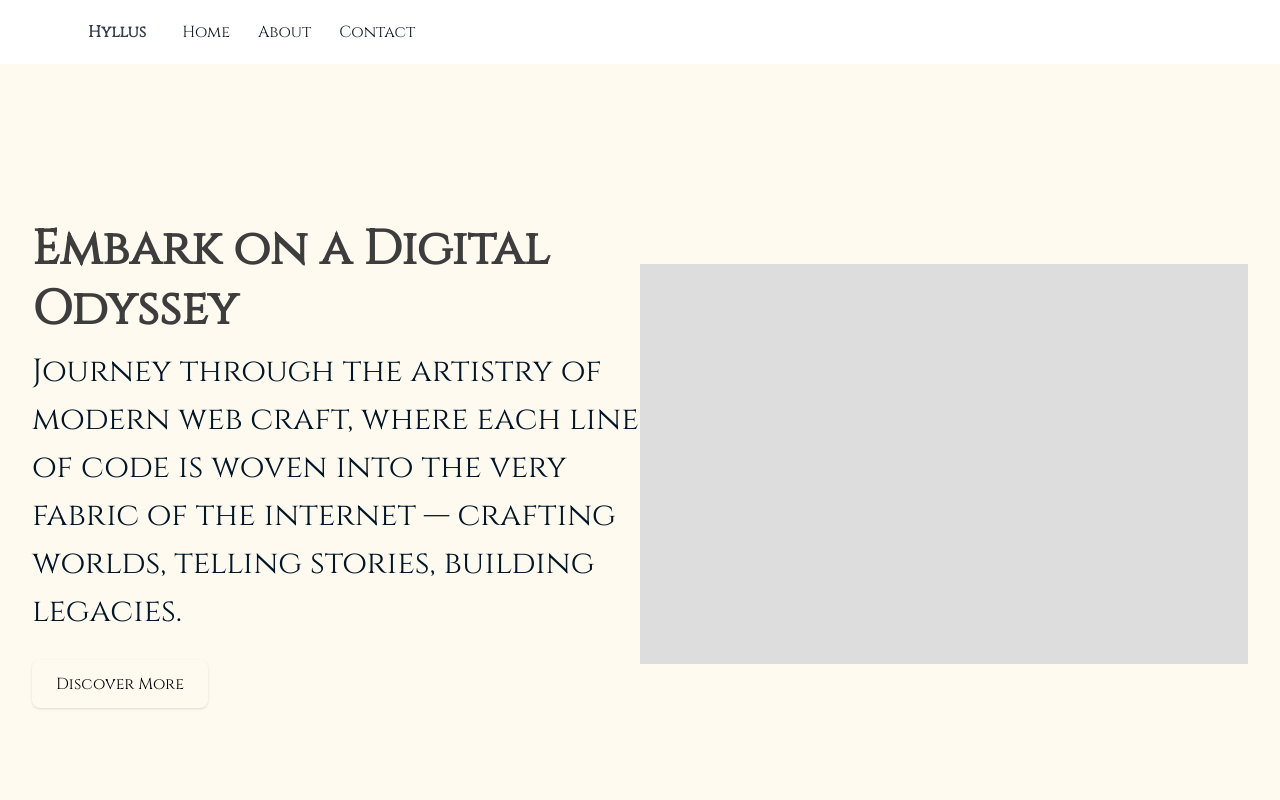
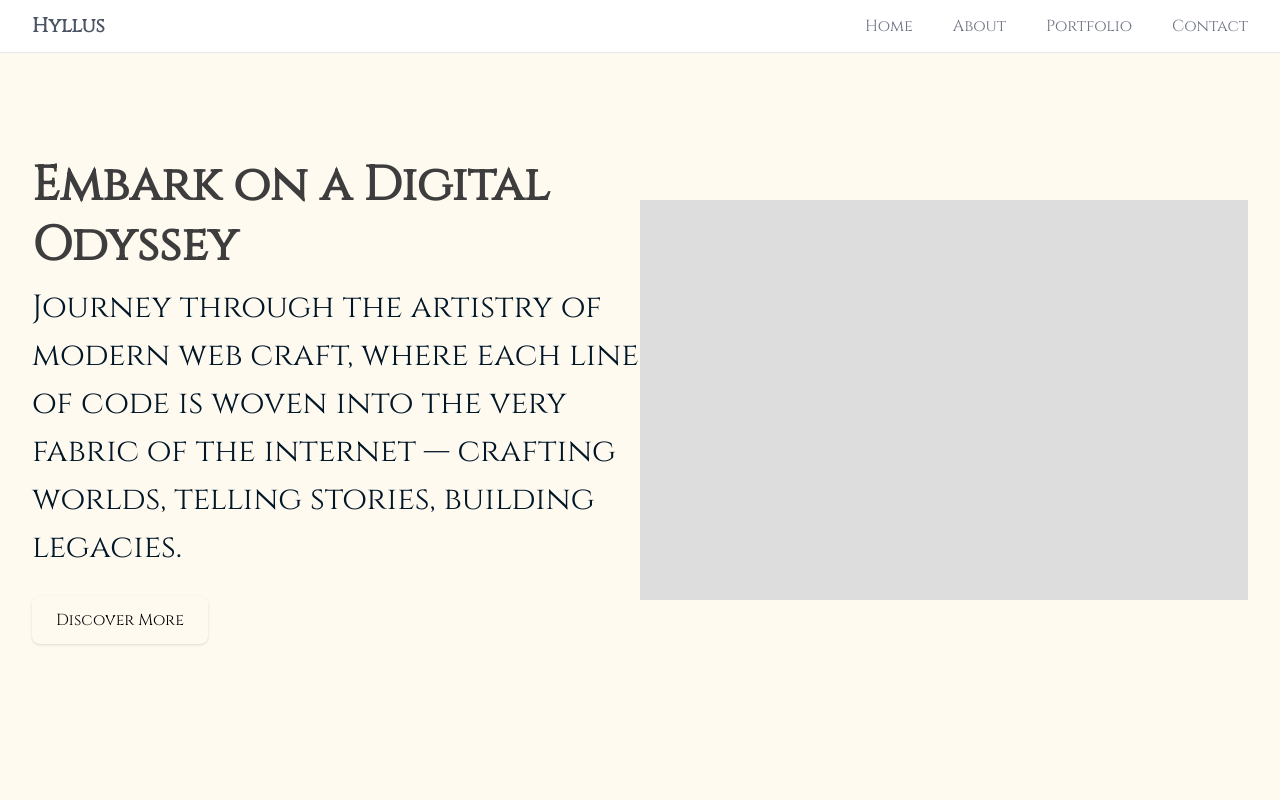
Before and after one commit to mkobaa/portfolio, a website: page index.html in a window 1280 px wide. Shown: the top 800 px of the page. Drawn offline with nearby package versions, Linux system fonts and the light colour scheme.

Commit message:
Add Tailwind CSS setup

```diff
--- a/index.html
+++ b/index.html
@@ -43,27 +43,62 @@
     </style>
 </head>
 <body>
-    <!-- Navbar -->
-    <nav class="bg-white text-gray-900">
-        <div class="max-w-6xl mx-auto px-4">
-            <div class="flex justify-between">
-                <div class="flex space-x-4">
-                    <div>
-                        <a href="#" class="flex items-center py-5 px-2 text-gray-700 hover:text-gray-900">
-                            <span class="font-bold">Hyllus</span>
-                        </a>
-                    </div>
+    <!-- Fixed Navbar -->
+    <nav class="fixed w-full top-0 z-10 bg-white border-b border-gray-200">
+        <div class="max-w-7xl mx-auto px-4 sm:px-6 lg:px-8">
+            <div class="flex justify-between items-center py-3 md:justify-start md:space-x-10">
 
-                    <!-- Primary Nav Menu -->
-                    <div class="hidden md:flex items-center space-x-1">
-                        <a href="#home" class="py-5 px-3 hover:text-gray-900">Home</a>
-                        <a href="#about" class="py-5 px-3 hover:text-gray-900">About</a>
-                        <a href="#contact" class="py-5 px-3 hover:text-gray-900">Contact</a>
-                    </div>
+                <!-- Logo and website title -->
+                <div class="flex justify-start lg:w-0 lg:flex-1">
+                    <a href="#" class="text-xl font-semibold text-gray-600 hover:text-gray-900">
+                        Hyllus
+                    </a>
                 </div>
 
-                <!-- Mobile Button goes here -->
+                <!-- Primary navigation -->
+                <div class="hidden md:flex space-x-10">
+                    <a href="#home" class="text-base font-medium text-gray-500 hover:text-gray-900">
+                        Home
+                    </a>
+                    <a href="#about" class="text-base font-medium text-gray-500 hover:text-gray-900">
+                        About
+                    </a>
+                    <a href="#portfolio" class="text-base font-medium text-gray-500 hover:text-gray-900">
+                        Portfolio
+                    </a>
+                    <a href="#contact" class="text-base font-medium text-gray-500 hover:text-gray-900">
+                        Contact
+                    </a>
+                </div>
 
+                <!-- Mobile menu button -->
+                <div class="-mr-2 -my-2 md:hidden">
+                    <button type="button" class="bg-white rounded-md p-2 inline-flex items-center justify-center text-gray-400 hover:text-gray-500 hover:bg-gray-100 focus:outline-none focus:ring-2 focus:ring-inset focus:ring-indigo-500" id="mobile-menu-button">
+                        <span class="sr-only">Open menu</span>
+                        <!-- Heroicon name: menu -->
+                        <svg class="h-6 w-6" xmlns="http://www.w3.org/2000/svg" fill="none" viewBox="0 0 24 24" stroke="currentColor" aria-hidden="true">
+                            <path stroke-linecap="round" stroke-linejoin="round" stroke-width="2" d="M4 6h16M4 12h16m-7 6h7"/>
+                        </svg>
+                    </button>
+                </div>
+            </div>
+        </div>
+
+        <!-- Mobile menu, show/hide based on mobile menu state. -->
+        <div class="hidden" id="mobile-menu">
+            <div class="pt-2 pb-3 space-y-1">
+                <a href="#home" class="block pl-3 pr-4 py-2 border-l-4 border-indigo-500 text-base font-medium text-indigo-700 bg-indigo-50 focus:outline-none focus:text-indigo-800 focus:bg-indigo-100 focus:border-indigo-700 sm:pl-5 sm:pr-6">
+                    Home
+                </a>
+                <a href="#about" class="block pl-3 pr-4 py-2 border-l-4 border-transparent text-base font-medium text-gray-600 hover:text-gray-800 hover:bg-gray-50 hover:border-gray-300 focus:outline-none focus:text-indigo-800 focus:bg-indigo-100 focus:border-indigo-700 sm:pl-5 sm:pr-6">
+                    About
+                </a>
+                <a href="#portfolio" class="block pl-3 pr-4 py-2 border-l-4 border-transparent text-base font-medium text-gray-600 hover:text-gray-800 hover:bg-gray-50 hover:border-gray-300 focus:outline-none focus:text-indigo-800 focus:bg-indigo-100 focus:border-indigo-700 sm:pl-5 sm:pr-6">
+                    Portfolio
+                </a>
+                <a href="#contact" class="block pl-3 pr-4 py-2 border-l-4 border-transparent text-base font-medium text-gray-600 hover:text-gray-800 hover:bg-gray-50 hover:border-gray-300 focus:outline-none focus:text-indigo-800 focus:bg-indigo-100 focus:border-indigo-700 sm:pl-5 sm:pr-6">
+                    Contact
+                </a>
             </div>
         </div>
     </nav>
```
